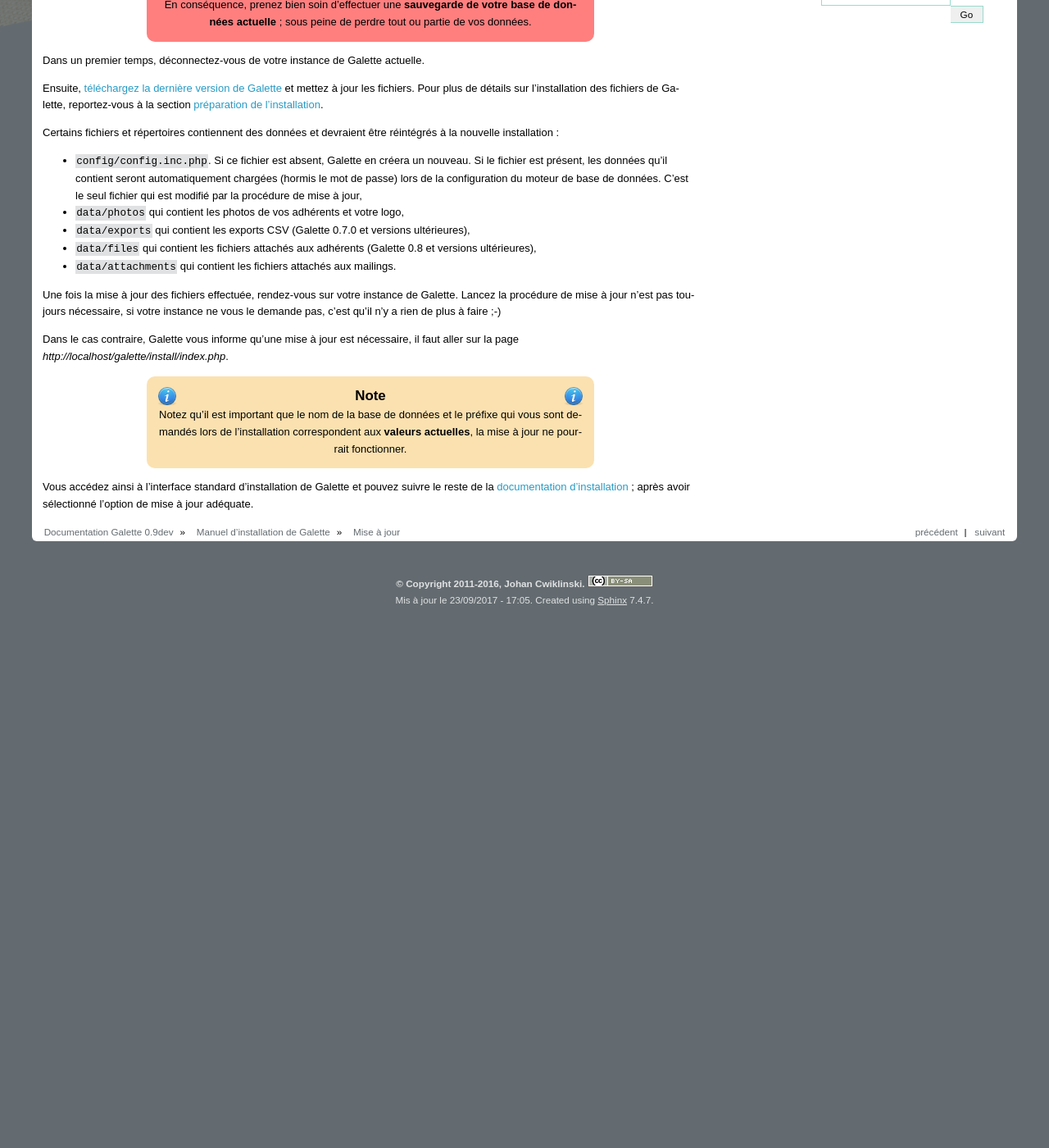
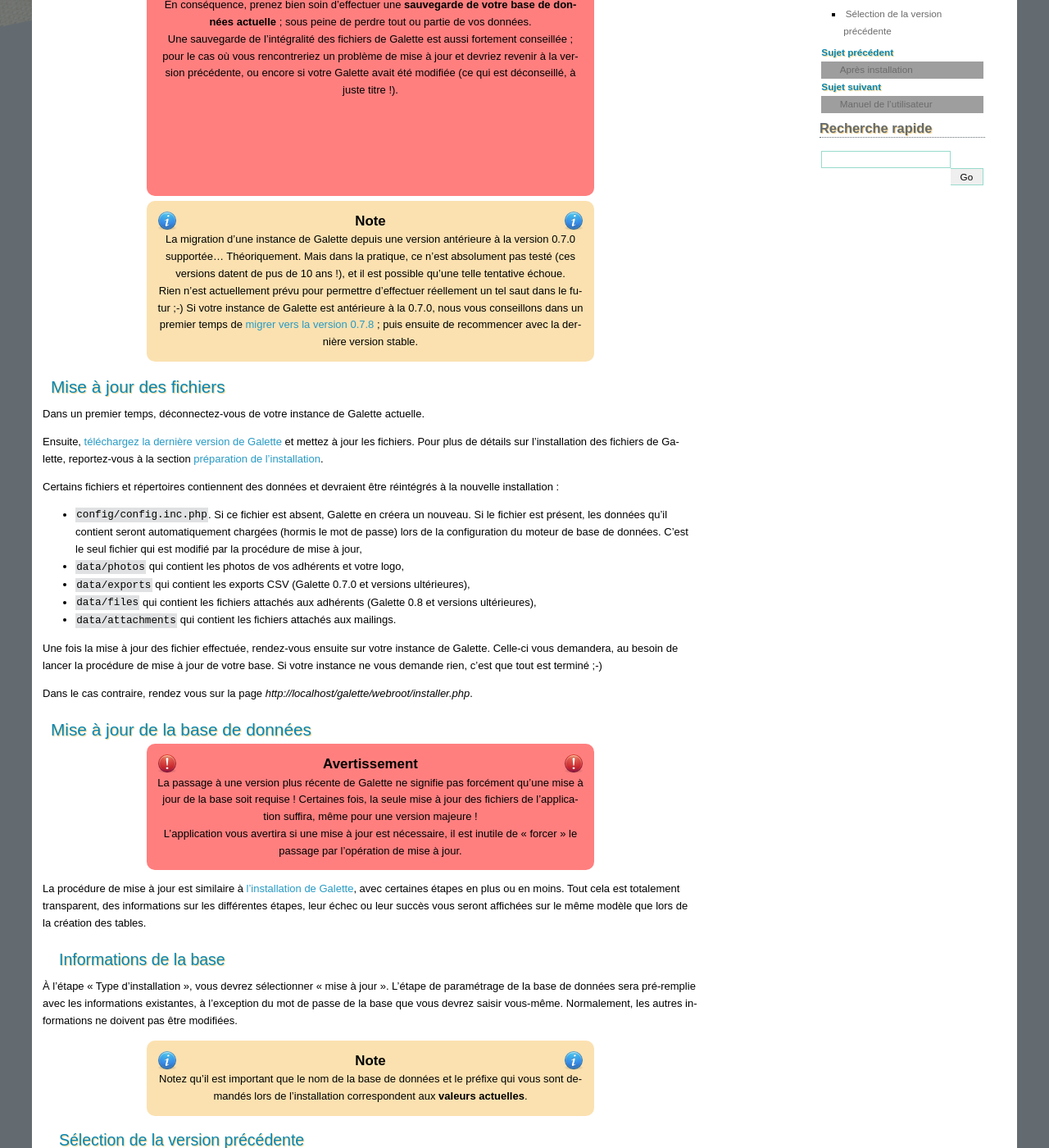
Before and after one commit to galette/galettedoc, a Sphinx documentation site: the page built from source/installation/update.rst, in a window 1280 px wide and 1400 px high, scrolled down 275 px. Shown: the whole window at 82% size. Built offline with Sphinx 7.4.7, drawn with Linux system fonts in a browser that asks for light colours; before the commit the page ends 1018 px from its top, so only the background shows below that; some of the changed text lies outside the part shown; grey boxes are pictures that could not be loaded.

Commit message:
Séparation installation et migration

```diff
--- a/source/installation/update.rst
+++ b/source/installation/update.rst
@@ -4,11 +4,22 @@
 Mise à jour
 ***********
 
-Si vous utilisez actuellement une version antérieure de Galette, vous choisirez probablement de migrer.
+Si vous utilisez actuellement une version antérieure de Galette, une mise à jour s'impose.
 
 .. warning::
 
    Une mise à jour n'est jamais une opération anodine, puisque vos données sont modifiées. En conséquence, prenez bien soin d'effectuer une **sauvegarde de votre base de données actuelle** ; sous peine de perdre tout ou partie de vos données.
+
+   Une sauvegarde de l'intégralité des fichiers de Galette est aussi fortement conseillée ; pour le cas où vous rencontreriez un problème de mise à jour et devriez revenir à la version précédente, ou encore si votre Galette avait été modifiée (ce qui est déconseillé, à juste titre !).
+
+.. note::
+
+   La migration d'une instance de Galette depuis une version antérieure à la version 0.7.0 supportée... Théoriquement. Mais dans la pratique, ce n'est absolument pas testé (ces versions datent de pus de 10 ans !), et il est possible qu'une telle tentative échoue.
+
+   Rien n'est actuellement prévu pour permettre d'effectuer réellement un tel saut dans le futur ;-) Si votre instance de Galette est antérieure à la 0.7.0, nous vous conseillons dans un premier temps de `migrer vers la version 0.7.8 <http://download.tuxfamily.org/galette/archives/galette-0.7.8.tar.bz2>`_ ; puis ensuite de recommencer avec la dernière version stable.
+
+Mise à jour des fichiers
+========================
 
 Dans un premier temps, déconnectez-vous de votre instance de Galette actuelle.
 
@@ -22,12 +33,47 @@
 * ``data/files`` qui contient les fichiers attachés aux adhérents (Galette 0.8 et versions ultérieures),
 * ``data/attachments`` qui contient les fichiers attachés aux mailings.
 
-Une fois la  mise à jour des fichiers effectuée, rendez-vous sur votre instance de Galette. Lancez la procédure de mise à jour n'est pas toujours nécessaire, si votre instance ne vous le demande pas, c'est qu'il n'y a rien de plus à faire ;-)
+Une fois la mise à jour des fichier effectuée, rendez-vous ensuite sur votre instance de Galette. Celle-ci vous demandera, au besoin de lancer la procédure de mise à jour de votre base. Si votre instance ne vous demande rien, c'est que tout est terminé ;-)
 
-Dans le cas contraire, Galette vous informe qu'une mise à jour est nécessaire, il faut aller sur la page `http://localhost/galette/install/index.php`.
+Dans le cas contraire, rendez vous sur la page `http://localhost/galette/webroot/installer.php`.
+
+Mise à jour de la base de données
+=================================
+
+.. warning::
+
+   La passage à une version plus récente de Galette ne signifie pas forcément qu'une mise à jour de la base soit requise ! Certaines fois, la seule mise à jour des fichiers de l'application suffira, même pour une version majeure !
+
+   L'application vous avertira si une mise à jour est nécessaire, il est inutile de "forcer" le passage par l'opération de mise à jour.
+
+La procédure de mise à jour est similaire à :doc:`l'installation de Galette <galette>`, avec certaines étapes en plus ou en moins. Tout cela est totalement transparent, des informations sur les différentes étapes, leur échec ou leur succès vous seront affichées sur le même modèle que lors de la création des tables.
+
+Informations de la base
+-----------------------
+
+À l'étape « Type d’installation », vous devrez sélectionner « mise à jour ». L'étape de paramétrage de la base de données sera pré-remplie avec les informations existantes, à l'exception du mot de passe de la base que vous devrez saisir vous-même. Normalement, les autres informations ne doivent pas être modifiées.
 
 .. note::
 
-   Notez qu'il est important que le nom de la base de données et le préfixe qui vous sont demandés lors de l'installation correspondent aux **valeurs actuelles**, la mise à jour ne pourrait fonctionner.
+   Notez qu'il est important que le nom de la base de données et le préfixe qui vous sont demandés lors de l'installation correspondent aux **valeurs actuelles**.
 
-Vous accédez ainsi à l'interface standard d'installation de Galette et pouvez suivre le reste de la :doc:`documentation d'installation <galette>` ; après avoir sélectionné l'option de mise à jour adéquate.
+Sélection de la version précédente
+----------------------------------
+
+Vous devrez ensuite sélectionner la version antérieure de Galette. Le système d'installation essaiera de « deviner » pour vous de quelle version il s'agit, et sélectionnera l'entrée adéquate par défaut (elle sera affichée en caractères gras pour la différencier des autres).
+
+.. image:: ../_styles/static/images/installation/5_update_version_select.png
+   :scale: 70%
+   :align: center
+
+Le système vous préviendra également si vous tentez de mettre à jour alors que votre base semble être à la bonne version. Si tel est le cas, aucune entrée ne sera affichée en caractères gras ; mais nous vous conseillons fortement de prendre conseil avant de faire des «bêtises » :
+
+.. image:: ../_styles/static/images/installation/5bis_already_updated.png
+   :scale: 70%
+   :align: center
+
+Une fois le ou les scripts de mise à jour exécutés, un bref récapitulatif devrait être affiché :
+
+.. image:: ../_styles/static/images/installation/5ter_update_success.png
+   :scale: 70%
+   :align: center
```
Also changed, not shown: source/installation/galette.rst (+1 -36 lines).
